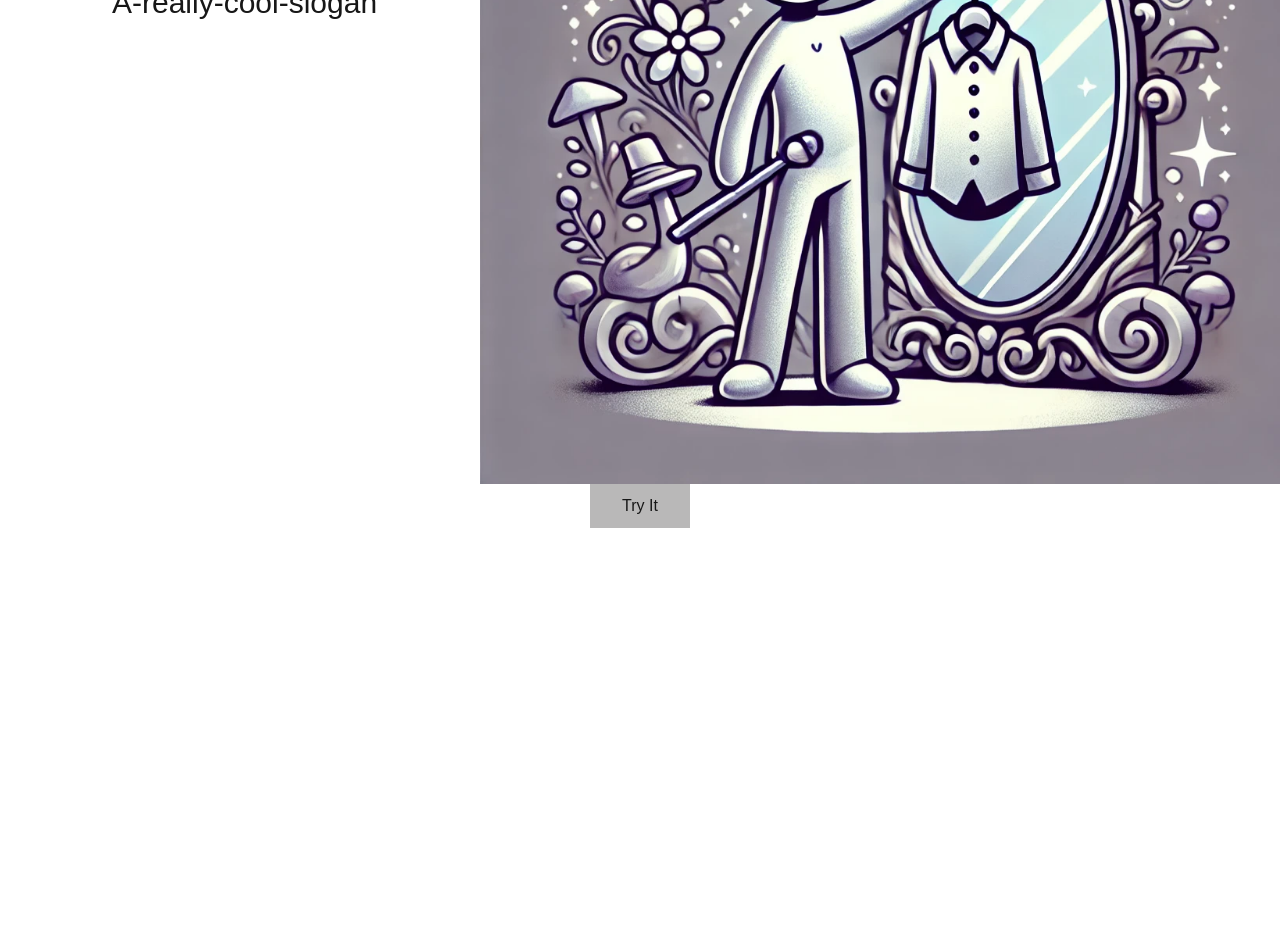
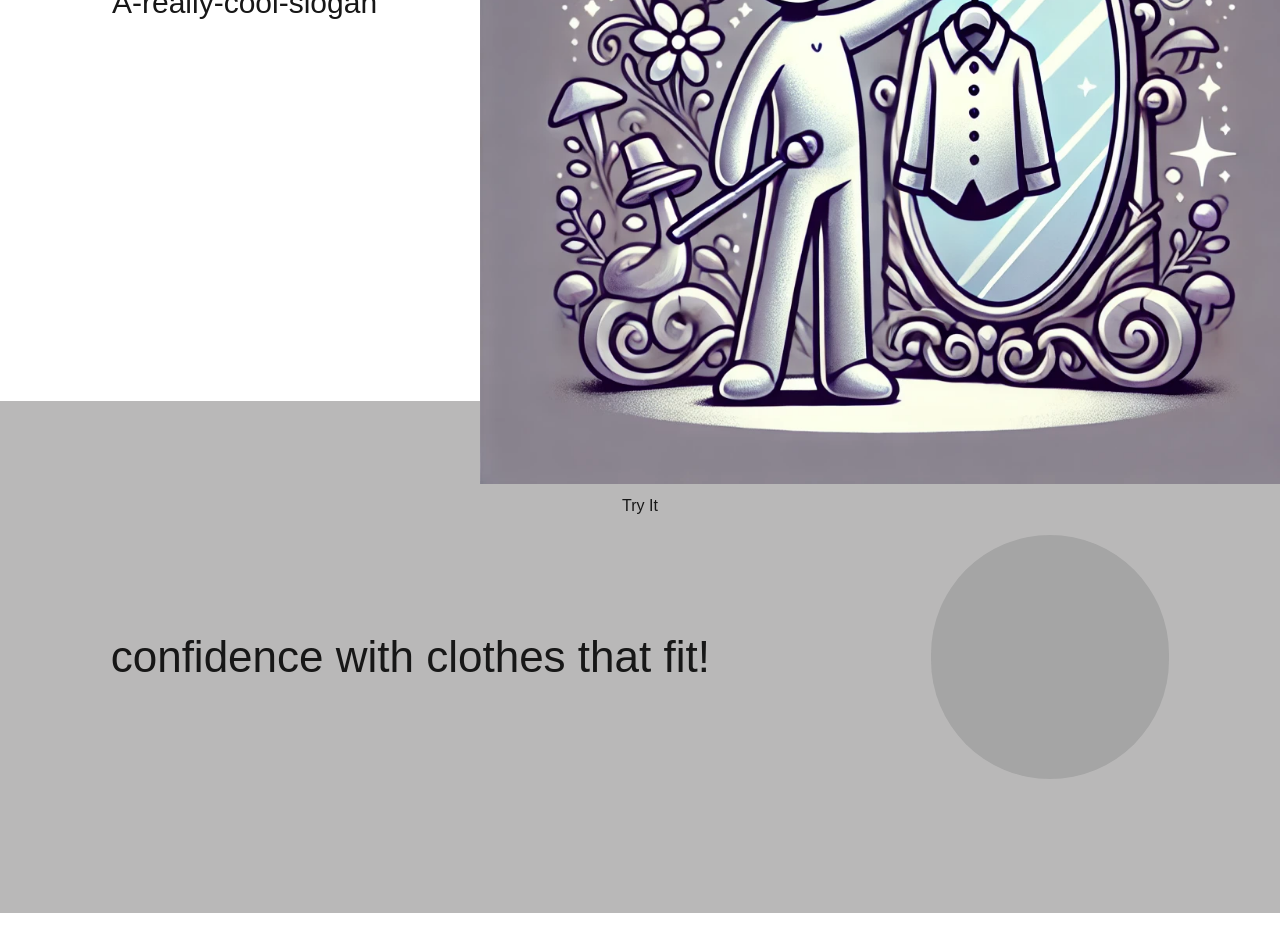
Before and after one commit to CalderJohnson/magic-mirror, a Next.js app in the folder frontend/: page / in a window 1280 px wide. Shown: the part 416-1368 px from the top of the page. Built offline with nearby package versions, Linux system fonts and the light colour scheme.

Commit message:
Section2

```diff
--- a/frontend/src/app/page.tsx
+++ b/frontend/src/app/page.tsx
@@ -5,7 +5,7 @@ export default function Home() {
   return (
     <div className="w-full h-[6929px]">
       <div className="w-full h-[100px] bg-secondary"/>
-      <main className="flex flex-col justify-center">
+      <main className="flex flex-col justify-start h-[717px]">
         <div className="flex justify-around gap-2">
           <div className="flex flex-col gap-6 ml-[112px] mt-[152px] w-full">
             <h1 className="font-semibold text-6xl">Magic
@@ -16,6 +16,13 @@ export default function Home() {
         </div>
         <Link href={"/info"} className="px-[32px] py-[10px] bg-secondary self-center">Try It</Link>
       </main>
+      <section className="flex flex-col justify-center items-center w-full h-[512px] bg-secondary">
+        <div className="flex justify-around w-full items-center">
+          <h2 className="text-[44px]">confidence with clothes that fit!</h2>
+          <div className="w-[238px] h-[244px] rounded-[444px] bg-tertiary"></div>
+        </div>
+
+      </section>
     </div>
   );
 }
--- a/frontend/tailwind.config.js
+++ b/frontend/tailwind.config.js
@@ -12,6 +12,7 @@ module.exports = {
     extend: {
       colors: {
         secondary: "#B9B8B8",
+        tertiary: "#A5A5A5",
       },
     },
   },
```
